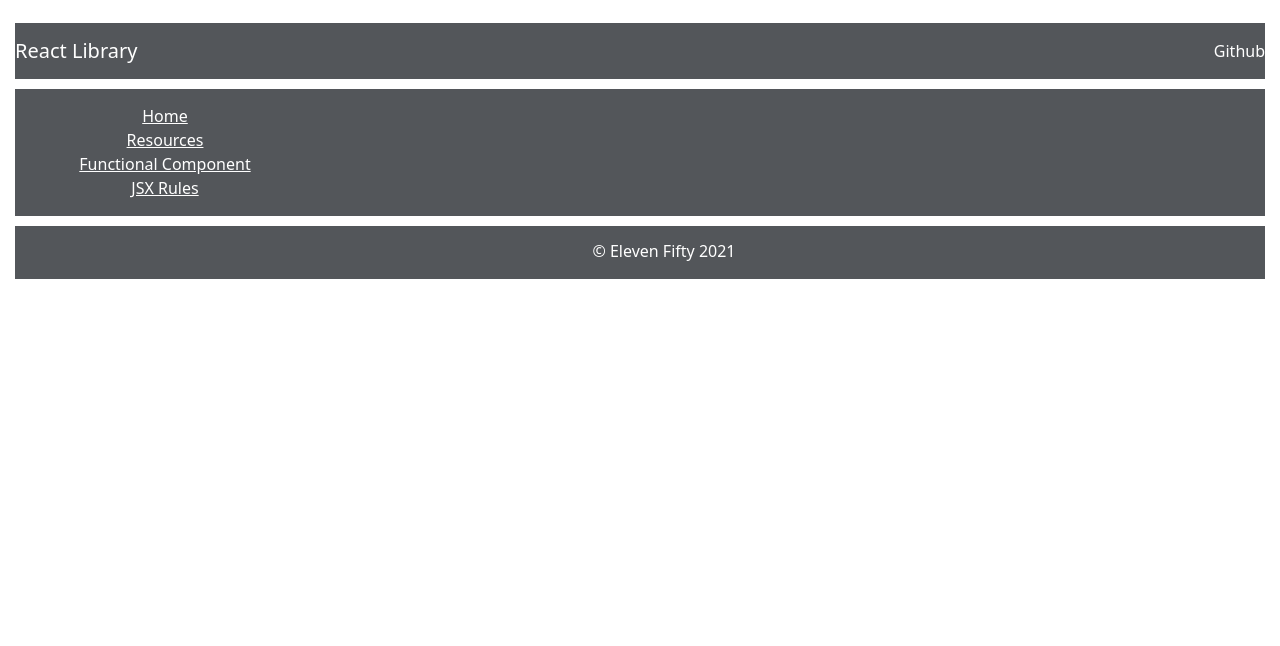
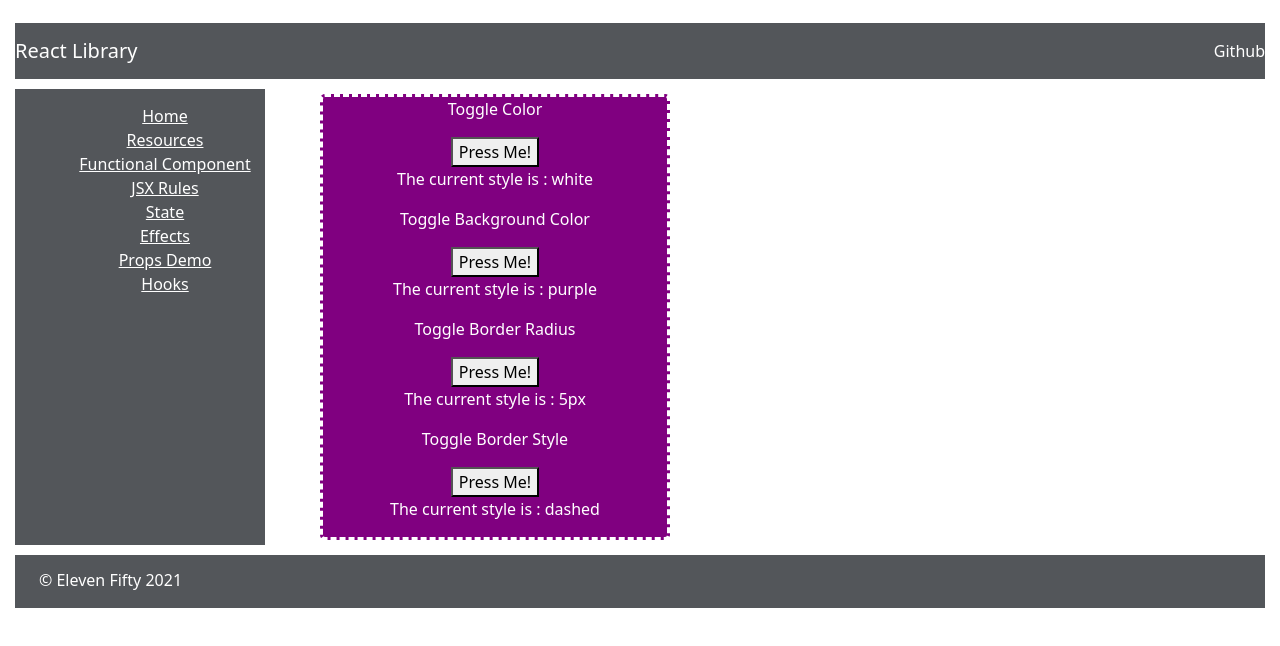
Before and after one commit to nelliecrocker/react-fundamentals, a React (Create React App) app: page /propsdemo in a window 1280 px wide. Shown: the top 646 px of the page. Built offline with nearby package versions, Linux system fonts and the light colour scheme.

Commit message:
through module 7

```diff
--- a/src/App.css
+++ b/src/App.css
@@ -1,5 +1,5 @@
 .App {
-  text-align: center;
+  text-align: left;
 }
 
 .App-logo {
@@ -77,10 +77,11 @@ footer p {
   display: flex;
   background-color: #53565A;
   margin-top: 10px;
+
 }
 
 ul {
-  list-style-type: none
+  list-style-type: none;
 }
 
 /* Sidebar */
@@ -90,16 +91,18 @@ ul {
   width: 20%;
   background-color: #53565A;
   color: white;
+  text-align: center;
 }
 
 .sidebar-list a {
   color: white;
-  padding: 0
+  padding: 0;
+
 }
 
 .sidebar-route {
   flex: 1;
-  padding: '00px'
+  padding: '00px';
 }
 
 /* header */
--- /dev/null
+++ b/src/components/concepts/Effects.js
@@ -0,0 +1,55 @@
+import { useState, useEffect } from 'react'
+
+const Effects = () => {
+    return (
+        <div className='main'>
+            <div className='mainDiv'>
+                <h2>Below are some important points regarding effects</h2>
+                <ul>
+                    <li>They are triggered with state and props updates, as well as after initial render to the DOM</li>
+                    <li>Effects are used to trigger certain actions based upon changes to a component</li>
+                    <li>Effects can return cleanup functions, which can clean up timers using memory, listeners to outside API's, and other functions which may use systems resources</li>
+                </ul>
+                <SampleEffect />
+                <br />
+                <SampleEffect />
+            </div>
+
+        </div>
+    )
+}
+
+export default Effects
+
+const SampleEffect = () => {
+
+    const [timerRunning, setTimerRunning] = useState(false)
+
+    useEffect(()=> {
+        let timer
+        if (timerRunning) {
+            timer = window.setTimeout(() => {
+                console.log('the timer expired', Date.now()/1000);
+                setTimerRunning(false)
+            },2000)
+        }
+
+        return () => {window.clearTimeout(timer); console.log('the timer was cleaned up', Date.now()/1000)}
+    })
+
+    useEffect(() => {
+        console.log('this paining needs some happy trees')}, [])
+
+    let buttonHandler = () => {
+        if (!timerRunning) {
+            setTimerRunning(true)
+        }
+    }
+
+    return (
+        <div style={{ border: '1px dashed black' }}>
+            <h2>This component demos an effect</h2>
+            <button onClick={buttonHandler}>Click me to start an effect in the console</button>
+        </div>
+    )
+}
--- /dev/null
+++ b/src/components/concepts/Hooks.js
@@ -0,0 +1,70 @@
+import React, { useState, useEffect } from 'react'
+
+const Hooks = () => {
+    const [query, setQuery] = useState('')
+    const [results, setResults] = useState({})
+
+    const fetcher = () => {
+        fetch(`https://swapi.dev/api/people/${query}`)
+            .then(res => res.json())
+            .then(json => {
+                console.log(json)
+                setResults(json)
+            })
+    }
+
+    return (
+        <div className="main">
+            <div className="mainDiv">
+                <input value={query} onChange={e => setQuery(e.target.value)} placeholder='enter your sw character number' />
+                <button onClick={() => fetcher()}>Click for character!</button>
+                {results ? <h2>{results.name}</h2> : <div></div>}
+            </div>
+        </div>
+    )
+}
+
+const Hooks2 = () => {
+    const [results, queryNum, setQueryNum] = useNumHook('')
+    const [clicks, setClicks] = useClicks(0)
+
+    return (
+        <div className="main">
+            <div className="mainDiv">
+                <h3>Enter a number below to see a number fact</h3>
+                <input value={queryNum} onChange={e => setQueryNum(e.target.value)} placeholder="enter a number" />
+                {results ? <h2>{results}</h2> : <div></div>}
+                <button onClick={() => setClicks(clicks + 1)}>Click to update document title</button>
+            </div>
+        </div>
+    )
+}
+
+const useNumHook = (num) => {
+    const [queryNum, setQueryNum] = useState(num)
+    const [results, setResults] = useState('')
+
+    useEffect(() => {
+        if (queryNum !== '') {
+            fetch(`http://numbersapi.com/${queryNum}`)
+                .then(res => res.text())
+                .then(json => {
+                    setResults(json)
+                    console.log(json);
+                })
+        }
+    }, [queryNum])
+
+    return [results, queryNum, setQueryNum]
+}
+
+const useClicks = (initCount) => {
+    const [clicks, setClicks] = useState(initCount)
+
+    useEffect(() => {
+        document.title = `You have clicked ${clicks} times`
+    }, [clicks])
+    return [clicks, setClicks]
+}
+
+export default Hooks2
--- /dev/null
+++ b/src/components/concepts/PropsDemo.js
@@ -0,0 +1,84 @@
+import { useState } from 'react'
+import PropTypes from 'prop-types'
+
+
+const PropsDemo = () => {
+    const [color, setColor] = useState('white')
+    const [backgroundColor, setBackgroundColor] = useState('purple')
+    const [borderRadius, setBorderRadius] = useState('5px')
+    const [borderStyle, setBorderStyle] = useState('dashed')
+    const [display, setDisplay] = useState('inline-block')
+    const [width, setWidth] = useState('350px')
+    const [textAlign, setTextAlign] = useState('center')
+
+    let styles = {
+        color: color,
+        backgroundColor: backgroundColor,
+        borderRadius: borderRadius,
+        borderStyle: borderStyle,
+        display: display,
+        width: width,
+        textAlign: textAlign
+    }
+
+    const toggleColor = () => {
+        color === 'white' ? setColor('pink') : setColor('white')
+    }
+
+    const toggleBackgroundColor = () => {
+        backgroundColor === 'purple' ? setBackgroundColor('black') : setBackgroundColor('purple')
+    }
+
+    const toggleBorderRadius = () => {
+        borderRadius === '5px' ? setBorderRadius('20px') : setBorderRadius('5px')
+    }
+
+    const toggleBorderStyle = () => {
+        borderStyle == 'dashed' ? setBorderStyle('double') : setBorderStyle('dashed')
+    }
+
+    return (
+        <div className='main'>
+            <div className='mainDiv'>
+                <div style={styles}>
+                    <FunctionalComponent string='Toggle Color' function={toggleColor} selectedStyle={color} />
+                    <FunctionalComponent string='Toggle Background Color' function={toggleBackgroundColor} selectedStyle={backgroundColor} />
+                    <FunctionalComponent string='Toggle Border Radius' function={toggleBorderRadius} selectedStyle={borderRadius} />
+                    <FunctionalComponent string='Toggle Border Style' function={toggleBorderStyle} selectedStyle={borderStyle} />
+                </div>
+            </div>
+        </div>
+    )
+}
+
+export default PropsDemo
+
+const FunctionalComponent = (props) => {
+    return (
+        <div>
+            <p>{props.string}</p>
+            <button onClick={props.function}>Press Me!</button>
+            <TinyComponent selectedStyle={props.selectedStyle} />
+        </div>
+    )
+}
+
+const TinyComponent = (props) => {
+    return (
+        <div>
+            <p>The current style is : {props.selectedStyle}</p>
+        </div>
+    )
+}
+
+FunctionalComponent.defaultProps = {
+    string: "This is wild!",
+    function: () => console.log('Can I see this in my dev tools?'),
+    selectedStyle: 'what style??'
+}
+
+FunctionalComponent.propsType = {
+    string: PropTypes.string.isRequired,
+    function: PropTypes.func.isRequired,
+    selectedStyle: PropTypes.string.isRequired
+}
--- /dev/null
+++ b/src/components/concepts/State.js
@@ -0,0 +1,42 @@
+import { useState } from "react"
+
+const State = () => {
+    return(
+        <div className='main'>
+            <div className='mainDiv'>
+                <ul>
+                    <dt>useState is a unique to Functional Components</dt>
+                    <dd>Class components have a separate means of using and changing state</dd>
+                    <dt>useState uses array destructuring</dt>
+                    <dd>UseState provides a state variable and a setState function</dd>
+                    <dt>useState is a Hook</dt>
+                    <dd>useState is a hook baked into React</dd>
+                    <dt>Triggers re-renders</dt>
+                    <dd>Like with props changes, changing the state of a component re-renders the whole component</dd>
+                </ul>
+                <StateExample />
+            </div>
+        </div>
+    )
+}
+
+export default State
+
+function StateExample() {
+    const [text, setText] = useState('initial value')
+    const [likeNum, setLikeNum] = useState(0)
+
+    return(
+        <div>
+            <input value={text} onChange={e => setText(e.target.value)}/>
+            <br />
+            <br />
+            <img
+                style={{ width: '100px', height: '100px' }}
+                src='https://upload.wikimedia.org/wikipedia/commons/1/13/Facebook_like_thumb.png'
+                onClick={()=> setLikeNum(likeNum+1)}
+                />
+                <span>{likeNum}</span>
+        </div>
+    )
+}
--- a/src/components/site/Sidebar.js
+++ b/src/components/site/Sidebar.js
@@ -7,6 +7,10 @@ import Home from './Home'
 import Resources from './Resources'
 import FunctionalComponentDemo from '../concepts/FunctionalComponents/FunctionalComponentDemo'
 import JSXRules from '../concepts/JSXRules'
+import State from '../concepts/State'
+import Effects from '../concepts/Effects'
+import PropsDemo from '../concepts/PropsDemo'
+import Hooks from '../concepts/Hooks'
 
 const Sidebar = () => {
     return(
@@ -17,6 +21,10 @@ const Sidebar = () => {
                 <li><Link to='/resources'>Resources</Link></li>
                 <li><Link to='/functionalcomponent'>Functional Component</Link></li>
                 <li><Link to='/jsxrules'>JSX Rules</Link></li>
+                <li><Link to='/state'>State</Link></li>
+                <li><Link to='/effects'>Effects</Link></li>
+                <li><Link to='/propsdemo'>Props Demo</Link></li>
+                <li><Link to='/hooks'>Hooks</Link></li>
                 </ul>
             </div>
             <div className='sidebar-route'>
@@ -26,6 +34,10 @@ const Sidebar = () => {
                     <Route exact path='/'><Home /></Route>
                     <Route exact path='/functionalcomponent'><FunctionalComponentDemo /></Route>
                     <Route exact path='/jsxrules'><JSXRules /></Route>
+                    <Route exact path='/state'><State /></Route>
+                    <Route exact path='/effects'><Effects /></Route>
+                    <Route exact path="/propsdemo"><PropsDemo /></Route>
+                    <Route exact path="/hooks"><Hooks /></Route>
                 </Switch>
             </div>
         </div>
```
